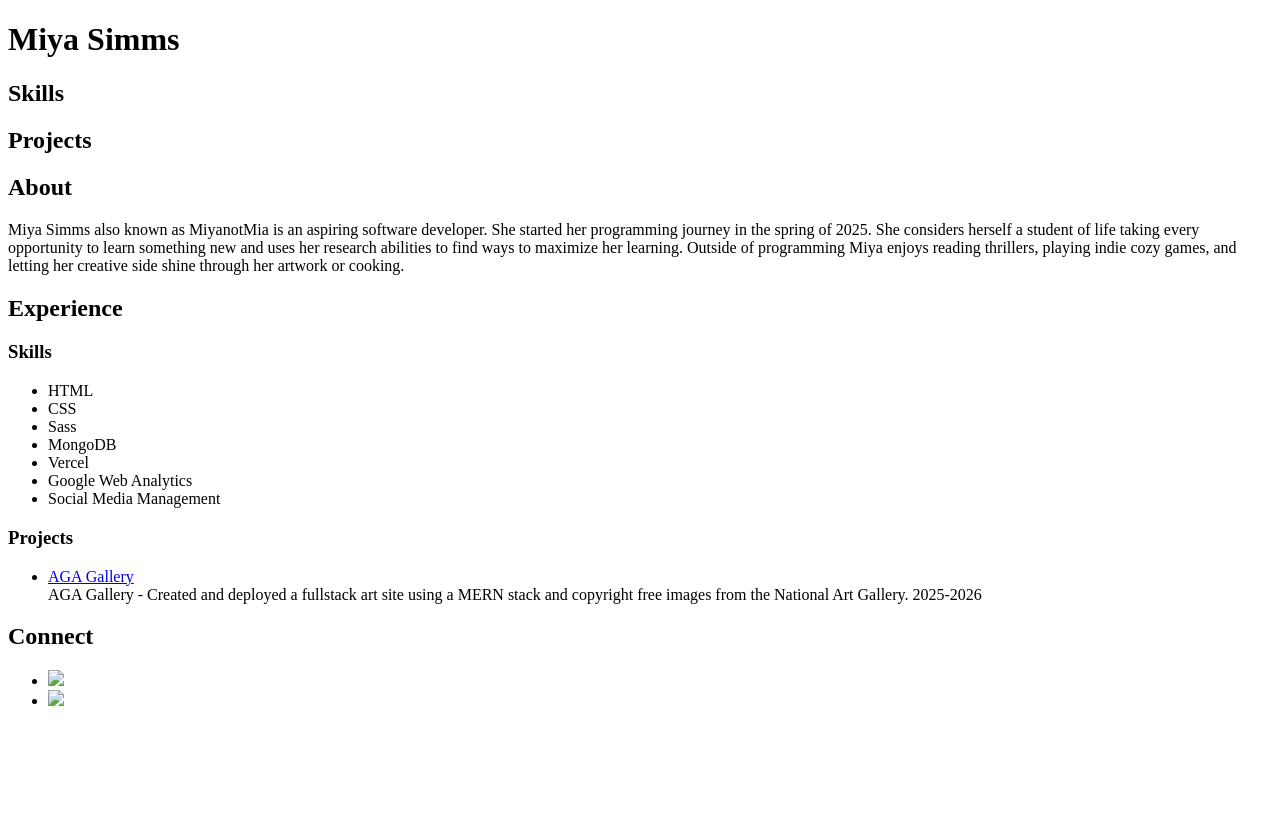
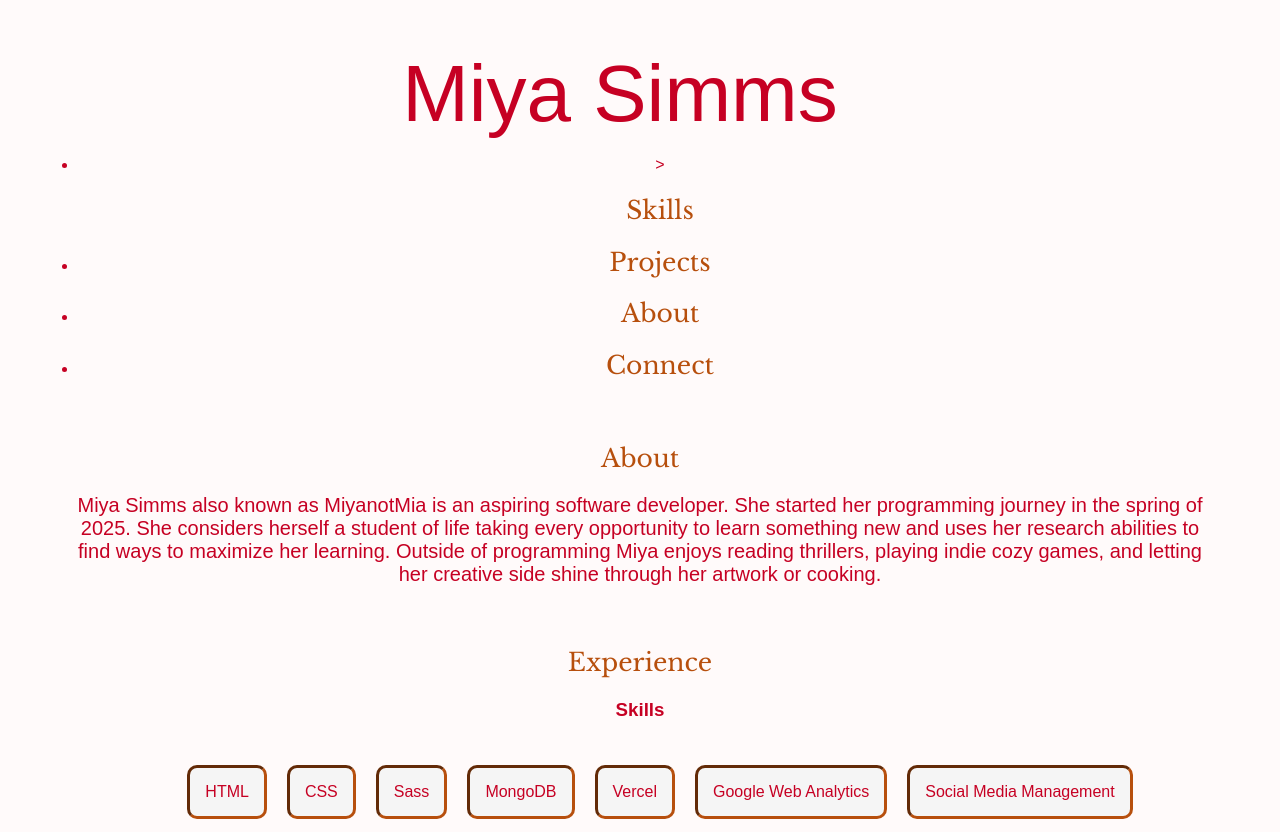
Before and after one commit to miyanotmia/miya-simms-intro-26.2, a plain HTML site: page index.html in a window 1280 px wide. Shown: the top 832 px of the page. Before the commit the page ends 800 px from the top, so only its background shows below. Drawn offline with nearby package versions, Linux system fonts and the light colour scheme; a web font is replaced by a local one.

Commit message:
Styling added

```diff
--- a/css/index.css
+++ b/css/index.css
@@ -0,0 +1,76 @@
+body{
+    background-color: snow;
+    color: #c60023;
+    font-family: 'Finlandica Headline', sans-serif;
+    padding: 30px;
+    text-align: center;
+
+}
+h1{
+    padding-left: 25%;
+    margin: 10px;
+    font-weight: 400;
+    font-size: 80px;
+    width: 45%;
+    text-align: center;
+
+
+
+}
+p{
+    font-size: 20px;
+}
+h2{
+    font-family: "Libre Baskerville", serif;
+    font-weight: 300;
+    font-size: 25px;
+    color: #B74F0D;
+    text-align: center;
+}
+#About{
+    padding: 20px;
+    margin: 15px;
+}
+
+#Experience{
+    text-align: center;
+
+}
+.experience-list{
+    display:inline-flex;
+    align-items:center;
+justify-content: center;
+ flex-direction: row;
+
+}
+.experience-item{
+    flex-wrap: wrap;
+    border-style: inset;
+    border-radius: 10px;
+    border-color: #B74F0D;
+    background-color: whitesmoke;
+    padding: 15px;
+    margin: 10px;
+   list-style-type: none;
+    flex-direction: column;
+
+
+}
+nav{
+    list-style-type: none;
+}
+
+img{
+ width: 60px;
+ height: 60px;
+
+}
+#connect-list{
+ display: flex;
+justify-content: center;
+}
+#connect-item{
+   list-style-type: none;
+    flex-direction: row;
+
+}
--- a/index.html
+++ b/index.html
@@ -18,15 +18,23 @@
    <link rel="preconnect" href="https://fonts.googleapis.com">
 <link rel="preconnect" href="https://fonts.gstatic.com" crossorigin>
 <link href="https://fonts.googleapis.com/css2?family=Finlandica+Headline:ital,wght@0,100..900;1,100..900&display=swap" rel="stylesheet">
-
+<link rel="preconnect" href="https://fonts.googleapis.com">
+<link rel="preconnect" href="https://fonts.gstatic.com" crossorigin>
+<link href="https://fonts.googleapis.com/css2?family=Libre+Baskerville:ital,wght@0,400..700;1,400..700&display=swap" rel="stylesheet">
     </head>
 
     <body>
          <h1>Miya Simms</h1>
 
          <nav>
-            <h2 id="Skills"> Skills </h2>
-            <h2 id="Projects"> Projects</h2>
+            <ul>
+            <li>><h2 > Skills </h2></></li>
+            <li><h2> Projects</h2></li>
+            <li><h2> About </h2></li>
+             <li> <h2 > Connect</h2></li>
+
+            </ul>
+
          </nav>
        <section id="About">
 
@@ -45,29 +53,29 @@
 
 <h2> Experience </h2>
              <h3>Skills</h3>
-        <ul class="skills-list">
+        <ul class="experience-list">
 
-            <li class="skills-item">
+            <li class="experience-item">
 
                 HTML
 
             </li>
 
-            <li class="skills-item">
+            <li class="experience-item">
                 CSS
             </li>
 
-            <li class="skills-item"> Sass</li>
-            <li class="skills-item"> MongoDB </li>
-            <li class="skills-item">Vercel </li>
-            <li class="skills-item">Google Web Analytics</li>
-            <li class="skills-item">Social Media Management</li>
+            <li class="experience-item"> Sass</li>
+            <li class="experience-item"> MongoDB </li>
+            <li class="experience-item">Vercel </li>
+            <li class="experience-item">Google Web Analytics</li>
+            <li class="experience-item">Social Media Management</li>
 
         </ul>
 
      <h3>Projects</h3>
-        <ul>
-            <li>
+        <ul class="experience-list">
+            <li class="experience-item">
                  <a href="https://aga-gallery.vercel.app/">AGA Gallery </a> <br> AGA Gallery - Created and deployed a fullstack art site using a MERN stack and copyright free images from the National Art Gallery.  2025-2026
 
             </li>
@@ -79,15 +87,15 @@
 
         <h2>Connect</h2>
 
-        <ul>
+        <ul id="connect-list">
 
-            <li>
+            <li id="connect-item">
 
-               <a href="https://github.com/miyanotmia" >  <img src="/miya-simms-intro-26.2/img/github-graphic.png"> </a>
+               <a href="https://github.com/miyanotmia" ><img src="/miya-simms-intro-26.2/img/github-graphic.png"></a>
 
             </li>
 
-            <li> <a href="https://www.linkedin.com/in/miyasimms"><img src="/miya-simms-intro-26.2/img/linkedin-graphic.png"></a> </li>
+            <li id="connect-item"> <a href="https://www.linkedin.com/in/miyasimms"><img src="/miya-simms-intro-26.2/img/linkedin-graphic.png"></a> </li>
 
         </ul>
 
```
Also changed, not shown: img/github-graphic.png (added), img/linkedin-graphic.png (added).
